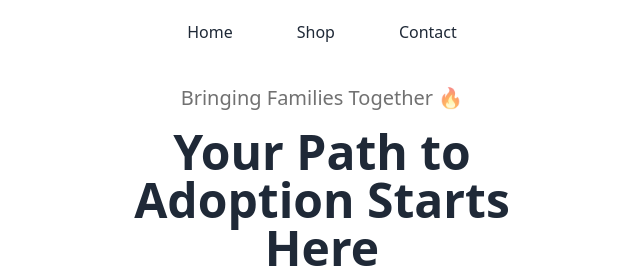
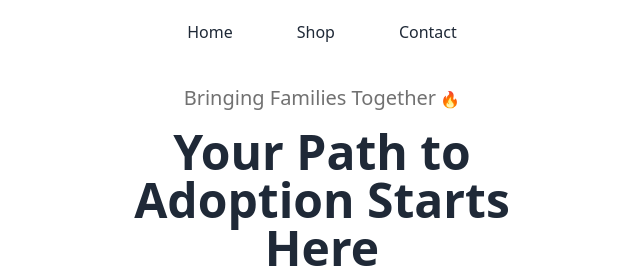
Before and after one commit to Tamiim-Iqbal/Peddy, a plain HTML site: page index.html in a window 1280 px wide. Shown: the top 268 px of the page, 318-958 px from the left. Drawn offline with nearby package versions, Linux system fonts and the light colour scheme.

Commit message:
Banner Emoji Issue

```diff
--- a/index.html
+++ b/index.html
@@ -94,7 +94,7 @@
         <!-- Section : Banner -->
         <section class="mt-5 lg:mt-5">
             <div class="text-center">
-              <h3 class="text-light text-xs md:text-sm lg:text-xl font-medium">Bringing Families Together 🔥</h3>
+              <h3> <span class="text-light text-xs md:text-sm lg:text-xl font-medium">Bringing Families Together</span> 🔥</h3>
               <h1 class="mt-4 font-bold text-2xl w-4/5 md:text-3xl md:w-3/6 lg:text-5xl lg:w-2/5 mx-auto">Your Path to Adoption Starts Here</h1>
               <p class="mt-4 text-[10px] w-4/5 md:text-xs md:w-3/5 lg:text-base lg:w-1/2 mx-auto">It is a long established fact that a reader will be distracted by the readable content of a page when looking at its layout. The point of using Lorem Ipsum is that it has a.</p>
 
```
